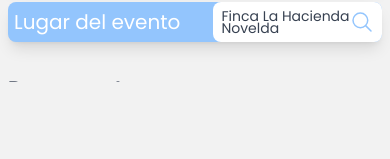
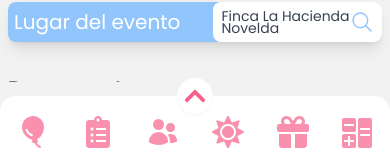
Before and after one commit to Anthonynino/eventos-app, a Next.js app: page /resumen-evento in a window 390 px wide. Shown: the part 682-841 px from the top of the page. Built offline with nearby package versions, Linux system fonts and the light colour scheme; a web font is replaced by a local one.

Commit message:
Created navbardown

```diff
--- a/app/components/Navbar/NavbarApp.tsx
+++ b/app/components/Navbar/NavbarApp.tsx
@@ -163,7 +163,9 @@ const NavbarApp = () => {
                             </li>
                             <li className="flex flex-col items-center cursor-pointer hover:text-primary transition">
                                 <HiUsers className="w-6 h-6" />
+                                <Link href="invitados">
                                 <span className="text-sm">Invitados</span>
+                                </Link>
                             </li>
                             <li className="flex flex-col items-center cursor-pointer hover:text-primary transition">
                                 <FaSun className="w-6 h-6" />
--- /dev/null
+++ b/app/components/Navbar/NavbarDown.tsx
@@ -0,0 +1,84 @@
+"use client";
+
+import Link from "next/link";
+import { useState } from "react";
+import {  FaChevronUp, FaClipboardList, FaSun } from "react-icons/fa";
+import { FaGift } from "react-icons/fa6";
+import { HiUsers } from "react-icons/hi2";
+import { ImCalculator } from "react-icons/im";
+import { IoBalloon } from "react-icons/io5";
+
+const NavbarDown = () => {
+
+    const [active, setActive] = useState(false)
+
+    const handleActive = () => {
+        setActive(!active)
+    }
+
+    return ( <>
+        <div className="w-full flex justify-center relative">
+            <ul className="flex flex-col md:hidden mb-12 bg-white z-50 rounded-t-2xl Shadow w-full fixed bottom-0 transition duration-300 ease-in-out translate-y-[54px]">
+                <div className="w-full grid grid-cols-6 py-5 place-items-center">
+                    <div onClick={()=> handleActive()} className="w-9 h-9 flex items-center justify-center absolute z-[90] top-0 -translate-y-1/2 rounded-full bg-white shadow-sm text-gray-600 text-[#f7628c]">
+                        <FaChevronUp className="w-6 h-6 rotate-180 text-[#f7628c] transition duration-500 ease-in-out scale-y-[-1]"/>
+                    </div>
+                    <li className="cursor-pointer transition text-primary hover:scale-[115%] hover:opacity-100 opacity-70">
+                        <IoBalloon className="w-8 h-8 text-[#f7628c]" />
+                        <Link href="/organizador-app">
+
+                        </Link>
+                    </li>
+                    <li className="cursor-pointer transition text-primary hover:scale-[115%] hover:opacity-100 opacity-70">
+                        <FaClipboardList className="w-8 h-8 text-[#f7628c]" />
+                        <Link href="/organizador-app">
+
+                        </Link>
+                    </li>
+                    <li className="cursor-pointer transition text-primary hover:scale-[115%] hover:opacity-100 opacity-70">
+                        <HiUsers className="w-8 h-8 text-[#f7628c]" />
+                        <Link href="/organizador-app">
+
+                        </Link>
+                    </li>
+                    <li className="cursor-pointer transition text-primary hover:scale-[115%] hover:opacity-100 opacity-70">
+                        <FaSun className="w-8 h-8 text-[#f7628c]" />
+                        <Link href="/organizador-app">
+
+                        </Link>
+                    </li>
+                    <li className="cursor-pointer transition text-primary hover:scale-[115%] hover:opacity-100 opacity-70">
+                        <FaGift className="w-8 h-8 text-[#f7628c]" />
+                        <Link href="/organizador-app">
+
+                        </Link>
+                    </li>
+                    <li className="cursor-pointer transition text-primary hover:scale-[115%] hover:opacity-100 opacity-70">
+                        <ImCalculator className="w-8 h-8 text-[#f7628c]" />
+                        <Link href="/organizador-app">
+
+                        </Link>
+                    </li>
+                </div>
+                {active && (
+                    <div className="w-full grid grid-cols-6 pt-1 pb-5 place-items-center">
+                    <li className="cursor-pointer transition text-primary hover:scale-[115%] hover:opacity-100 opacity-70">
+                        <ImCalculator className="w-8 h-8 text-[#f7628c]" />
+                        <Link href="/organizador-app">
+
+                        </Link>
+                    </li>
+                    <li className="cursor-pointer transition text-primary hover:scale-[115%] hover:opacity-100 opacity-70">
+                        <ImCalculator className="w-8 h-8 text-[#f7628c]" />
+                        <Link href="/organizador-app">
+
+                        </Link>
+                    </li>
+                </div>
+                )}
+            </ul>
+        </div>
+    </> );
+}
+
+export default NavbarDown;
--- a/app/resumen-evento/page.tsx
+++ b/app/resumen-evento/page.tsx
@@ -7,10 +7,12 @@ import { FaCoins, FaPiggyBank } from "react-icons/fa6";
 import { HiUsers } from "react-icons/hi2";
 import { MdOutlineTableRestaurant } from "react-icons/md";
 import ButtonAboutEvent from "../components/Buttons/ButtonAboutEvent";
+import NavbarDown from "../components/Navbar/NavbarDown";
 
 const ResumenEvent = () => {
     return ( <>
             <div className="w-[100vw] h-[100vh] bg-[#f2f2f2]">
+                <NavbarDown/>
                 <div className="md:block relative">
                     <NavbarApp/>
                 </div>
```
